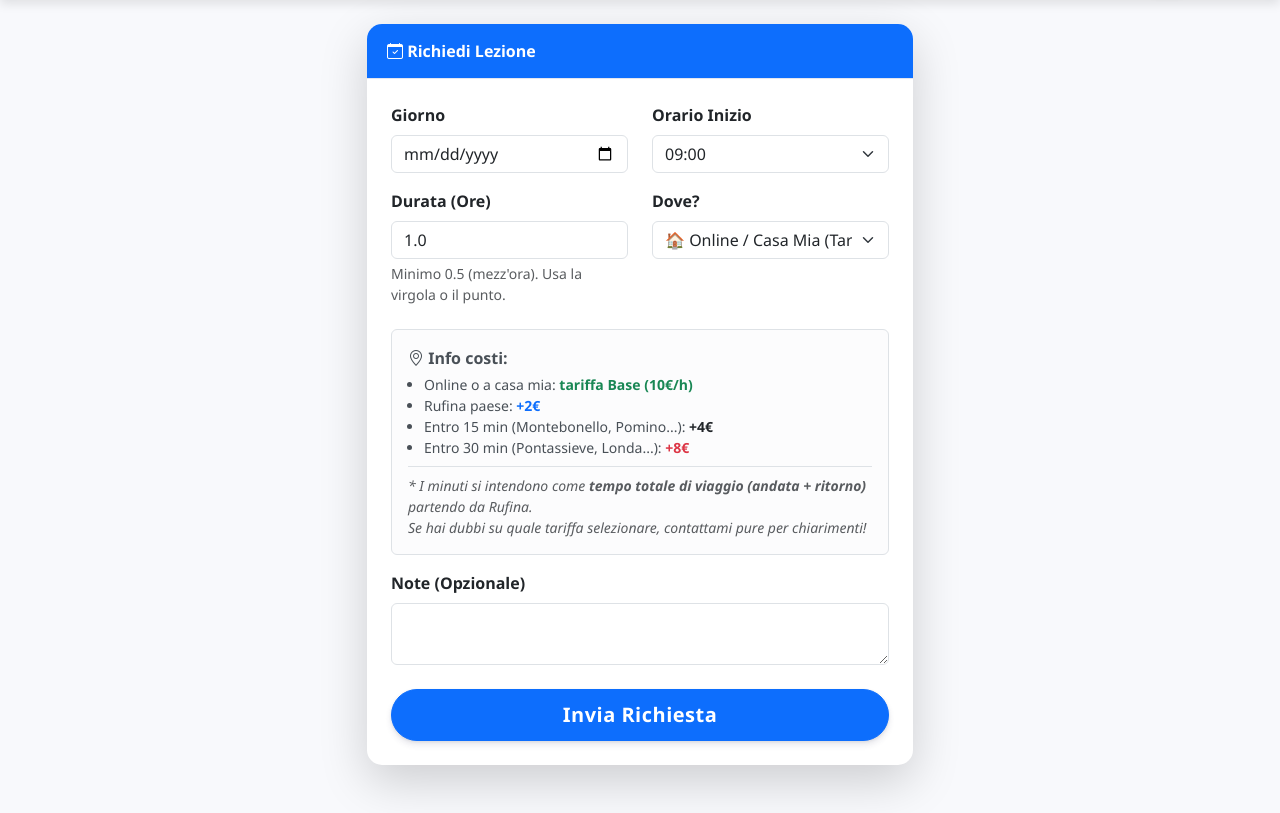
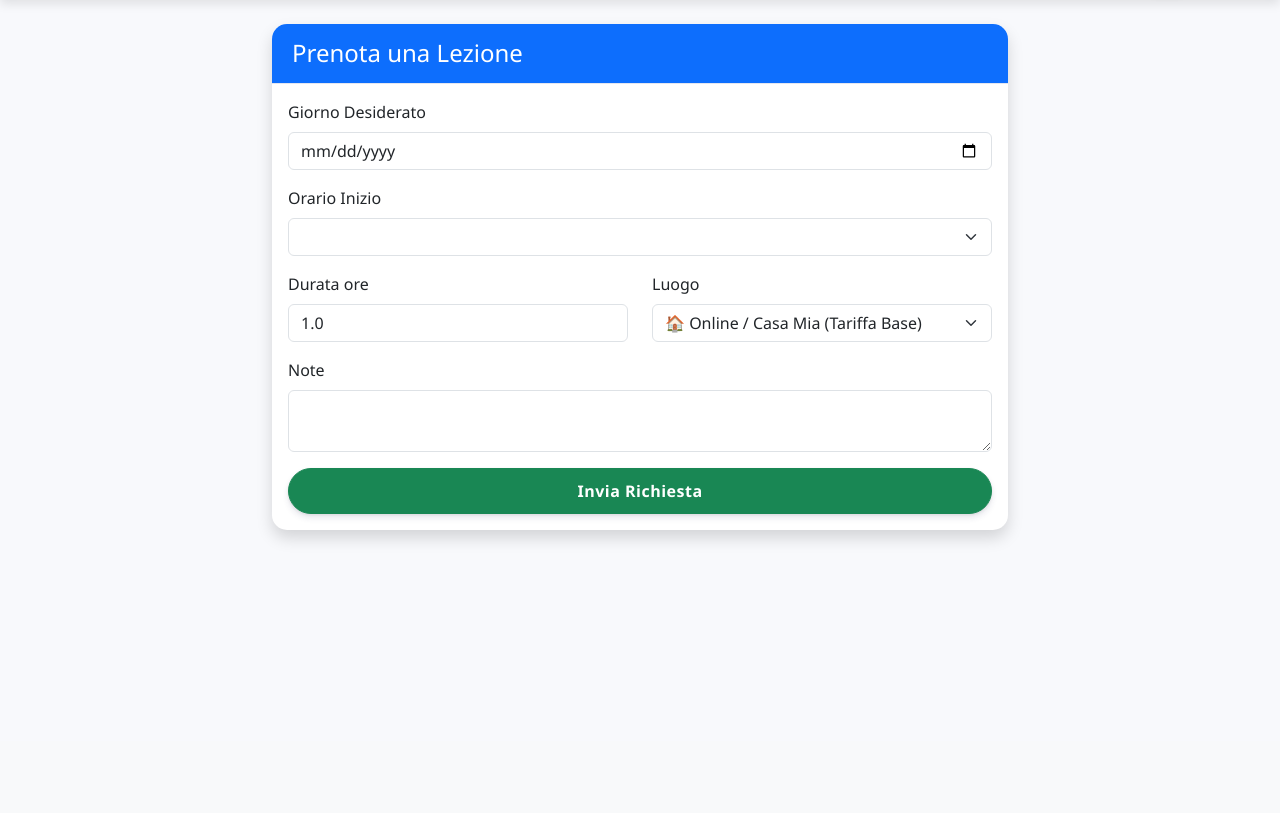
Before and after one commit to frago0312/fg-ripetizioni, a Django app: page /prenota/ in a window 1280 px wide. Shown: the part 59-872 px from the top of the page. After the commit the page ends 600 px from the top, so only its background shows below. Run offline with Django 5.2, Linux system fonts and the light colour scheme; the visitor is signed in with stand-in values (Sample User, id 1); lists and menus that the app fills with data are empty; some libraries are stand-ins or nearby versions.

Commit message:
gestione orari dinamici e htmx

```diff
--- a/core/forms.py
+++ b/core/forms.py
@@ -1,27 +1,13 @@
 from django import forms
 from django.contrib.auth.forms import UserCreationForm
 from django.contrib.auth.models import User
-from .models import Lezione
+from .models import Lezione, Disponibilita
 import datetime
 from django.utils import timezone
 from datetime import timedelta
 
-# --- 1. CONFIGURAZIONE DISPONIBILITÀ (0=Lun, 6=Dom) ---
-ORARI_SETTIMANALI = {
-    0: ['14:30', '15:00', '15:30', '16:00', '16:30', '17:00', '17:30', '18:00', '18:30', '19:00'],
-    1: ['09:00', '09:30', '10:00', '10:30', '11:00', '11:30', '14:00', '14:30', '15:00', '15:30'],
-    2: ['14:30', '15:00', '15:30', '16:00', '16:30', '17:00', '17:30', '18:00', '18:30'],
-    3: ['14:30', '15:00', '15:30', '16:00', '16:30', '17:00', '17:30', '18:00', '18:30'],
-    4: ['14:30', '15:00', '15:30', '16:00', '16:30', '17:00', '17:30', '18:00'],
-}
 
-TUTTI_ORARI = sorted(list(set([ora for lista in ORARI_SETTIMANALI.values() for ora in lista])))
-SCELTE_ORARI = [(ora, ora) for ora in TUTTI_ORARI]
-
-
-# --- 2. NUOVO FORM REGISTRAZIONE (CON EMAIL OBBLIGATORIA) ---
 class RegistrazioneForm(UserCreationForm):
-    # Sovrascriviamo i campi per renderli obbligatori e tradotti in italiano
     email = forms.EmailField(required=True, label="Indirizzo Email")
     first_name = forms.CharField(required=True, label="Nome")
     last_name = forms.CharField(required=True, label="Cognome")
@@ -31,14 +17,22 @@ class RegistrazioneForm(UserCreationForm):
         fields = ['username', 'email', 'first_name', 'last_name']
 
 
-# --- 3. FORM PRENOTAZIONE (CON LOGICA ORARI) ---
 class PrenotazioneForm(forms.ModelForm):
     data = forms.DateField(
-        widget=forms.DateInput(attrs={'type': 'date', 'class': 'form-control'}),
+        widget=forms.DateInput(attrs={
+            'type': 'date',
+            'class': 'form-control',
+            # QUI STA LA MAGIA HTMX:
+            'hx-get': '/htmx/get-orari/',
+            'hx-target': '#id_ora',
+            'hx-trigger': 'change'
+        }),
         label="Giorno Desiderato"
     )
+
+    # Inizialmente vuoto, verrà riempito da HTMX o dalla validazione
     ora = forms.ChoiceField(
-        choices=SCELTE_ORARI,
+        choices=[],
         widget=forms.Select(attrs={'class': 'form-select'}),
         label="Orario Inizio"
     )
@@ -52,6 +46,13 @@ class PrenotazioneForm(forms.ModelForm):
             'note': forms.Textarea(attrs={'class': 'form-control', 'rows': 2}),
         }
 
+    def __init__(self, *args, **kwargs):
+        super().__init__(*args, **kwargs)
+        # Se c'è un input (POST), dobbiamo popolare le scelte dell'ora
+        # altrimenti Django dice "Scelta non valida"
+        if 'data' in self.data and 'ora' in self.data:
+            self.fields['ora'].choices = [(self.data['ora'], self.data['ora'])]
+
     def clean(self):
         cleaned_data = super().clean()
         data_scelta = cleaned_data.get("data")
@@ -62,19 +63,28 @@ class PrenotazioneForm(forms.ModelForm):
             orario_str = f"{data_scelta} {ora_scelta}"
             inizio_richiesto = datetime.datetime.strptime(orario_str, "%Y-%m-%d %H:%M")
             inizio_richiesto = timezone.make_aware(inizio_richiesto)
+
+            # Validazione: Controlla se il giorno è disponibile nel DB
+            giorno_sett = inizio_richiesto.weekday()
+            try:
+                disp = Disponibilita.objects.get(giorno=giorno_sett)
+            except Disponibilita.DoesNotExist:
+                raise forms.ValidationError("In questo giorno non faccio lezione (controlla Admin).")
+
+            # Controllo range orario
+            ora_inizio_disp = datetime.datetime.combine(data_scelta, disp.ora_inizio)
+            ora_fine_disp = datetime.datetime.combine(data_scelta, disp.ora_fine)
+
+            # Rendiamo offset-aware per il confronto
+            ora_inizio_disp = timezone.make_aware(ora_inizio_disp)
+            ora_fine_disp = timezone.make_aware(ora_fine_disp)
+
             fine_richiesta = inizio_richiesto + timedelta(hours=float(durata))
 
-            if inizio_richiesto < timezone.now():
-                raise forms.ValidationError("Non puoi prenotare nel passato!")
+            if inizio_richiesto < ora_inizio_disp or fine_richiesta > ora_fine_disp:
+                raise forms.ValidationError(f"Orario fuori disponibilità ({disp.ora_inizio} - {disp.ora_fine})")
 
-            weekday = inizio_richiesto.weekday()
-
-            if weekday not in ORARI_SETTIMANALI:
-                raise forms.ValidationError("In questo giorno non faccio lezione.")
-
-            if ora_scelta not in ORARI_SETTIMANALI[weekday]:
-                raise forms.ValidationError(f"Alle {ora_scelta} non sono disponibile. Controlla gli orari.")
-
+            # Controllo sovrapposizioni
             conflitti = Lezione.objects.filter(
                 stato__in=['RICHIESTA', 'CONFERMATA'],
                 data_inizio__lt=fine_richiesta,
@@ -84,7 +94,7 @@ class PrenotazioneForm(forms.ModelForm):
                 fine_lezione = lezione.data_inizio + timedelta(hours=float(lezione.durata_ore))
                 if inizio_richiesto < fine_lezione and fine_richiesta > lezione.data_inizio:
                     raise forms.ValidationError(
-                        f"Orario occupato ({lezione.data_inizio.strftime('%H:%M')} - {fine_lezione.strftime('%H:%M')}).")
+                        f"Orario occupato da un'altra lezione ({lezione.data_inizio.strftime('%H:%M')}).")
 
             cleaned_data['data_inizio_calcolata'] = inizio_richiesto
 
--- a/core/views.py
+++ b/core/views.py
@@ -4,10 +4,13 @@ from django.db.models import Sum
 from django.contrib import messages
 from django.core.mail import send_mail
 from django.conf import settings
+from django.http import HttpResponse
+from datetime import datetime, timedelta, time
+from django.utils import timezone
 
 # IMPORTA IL NUOVO FORM DI REGISTRAZIONE
 from .forms import PrenotazioneForm, RegistrazioneForm
-from .models import Lezione
+from .models import Lezione, Disponibilita
 
 
 @login_required
@@ -69,3 +72,69 @@ def registrazione(request):
         form = RegistrazioneForm()
 
     return render(request, 'registration/register.html', {'form': form})
+
+
+def get_orari_disponibili(request):
+    data_str = request.GET.get('data')
+    if not data_str:
+        return HttpResponse("<option value=''>Seleziona prima una data</option>")
+
+    try:
+        data_scelta = datetime.strptime(data_str, "%Y-%m-%d").date()
+    except ValueError:
+        return HttpResponse("<option value=''>Data non valida</option>")
+
+    giorno_settimana = data_scelta.weekday()
+
+    # 1. Cerchiamo la tua disponibilità per quel giorno nel DB
+    try:
+        disp = Disponibilita.objects.get(giorno=giorno_settimana)
+    except Disponibilita.DoesNotExist:
+        return HttpResponse("<option value=''>Nessuna lezione in questo giorno</option>")
+
+    # 2. Generiamo gli slot di 30 minuti
+    orari_possibili = []
+    ora_corrente = datetime.combine(data_scelta, disp.ora_inizio)
+    ora_fine = datetime.combine(data_scelta, disp.ora_fine)
+
+    while ora_corrente < ora_fine:
+        orari_possibili.append(ora_corrente)
+        ora_corrente += timedelta(minutes=30)
+
+    # 3. Filtriamo quelli occupati
+    # Troviamo le lezioni confermate o in richiesta per quel giorno
+    lezioni_giorno = Lezione.objects.filter(
+        data_inizio__date=data_scelta,
+        stato__in=['RICHIESTA', 'CONFERMATA']
+    )
+
+    orari_liberi = []
+    for orario in orari_possibili:
+        occupato = False
+        # Rendiamo l'orario timezone-aware per il confronto
+        inizio_slot = timezone.make_aware(orario)
+        fine_slot = inizio_slot + timedelta(hours=1.0)  # Supponiamo durata minima 1h per il check, ma affiniamo sotto
+
+        for lezione in lezioni_giorno:
+            # Calcoliamo inizio e fine della lezione esistente
+            lezione_inizio = lezione.data_inizio
+            # Se la lezione non ha durata, assumiamo 1h per sicurezza
+            durata = float(lezione.durata_ore) if lezione.durata_ore else 1.0
+            lezione_fine = lezione_inizio + timedelta(hours=durata)
+
+            # Controllo sovrapposizione:
+            # Uno slot è occupato se inizia PRIMA che l'altra finisca E finisce DOPO che l'altra inizi
+            # Qui controlliamo solo l'inizio dello slot per semplicità
+            if lezione_inizio <= inizio_slot < lezione_fine:
+                occupato = True
+                break
+
+        if not occupato:
+            # Formattiamo l'orario per l'HTML (HH:MM)
+            str_orario = orario.strftime("%H:%M")
+            orari_liberi.append(f"<option value='{str_orario}'>{str_orario}</option>")
+
+    if not orari_liberi:
+        return HttpResponse("<option value=''>Tutto occupato!</option>")
+
+    return HttpResponse("".join(orari_liberi))
--- a/ripetizioni/settings.py
+++ b/ripetizioni/settings.py
@@ -137,3 +137,5 @@ EMAIL_HOST_USER = os.getenv('EMAIL_HOST_USER')
 EMAIL_HOST_PASSWORD = os.getenv('EMAIL_PASSWORD')
 
 DEFAULT_FROM_EMAIL = f'FG Ripetizioni <{EMAIL_HOST_USER}>'
+
+DEFAULT_AUTO_FIELD = 'django.db.models.BigAutoField'
--- a/ripetizioni/urls.py
+++ b/ripetizioni/urls.py
@@ -27,4 +27,5 @@ urlpatterns = [
     path('register/', views.registrazione, name='register'),
     path('', views.dashboard, name='dashboard'),
     path('prenota/', views.prenota, name='prenota'),
+    path('htmx/get-orari/', views.get_orari_disponibili, name='get_orari'),
 ]
--- a/templates/core/prenota.html
+++ b/templates/core/prenota.html
@@ -1,78 +1,58 @@
 {% extends 'base.html' %}
 
 {% block content %}
+<script src="https://unpkg.com/htmx.org@1.9.10"></script>
+
 <div class="row justify-content-center">
-    <div class="col-md-8 col-lg-6">
-        <div class="card shadow-lg">
+    <div class="col-md-8">
+        <div class="card shadow">
             <div class="card-header bg-primary text-white">
-                <i class="bi bi-calendar-check"></i> Richiedi Lezione
+                <h4 class="mb-0">Prenota una Lezione</h4>
             </div>
-            <div class="card-body p-4">
-
+            <div class="card-body">
                 <form method="post">
                     {% csrf_token %}
 
-                    <div class="row">
-                        <div class="col-md-6 mb-3">
-                            <label class="form-label fw-bold">Giorno</label>
-                            {{ form.data }}
+                    {% if form.non_field_errors %}
+                        <div class="alert alert-danger">
+                            {{ form.non_field_errors }}
                         </div>
-                        <div class="col-md-6 mb-3">
-                            <label class="form-label fw-bold">Orario Inizio</label>
-                            {{ form.ora }}
-                        </div>
+                    {% endif %}
+
+                    <div class="mb-3">
+                        <label class="form-label">{{ form.data.label }}</label>
+                        {{ form.data }}
+                        {% if form.data.errors %}
+                            <div class="text-danger small">{{ form.data.errors }}</div>
+                        {% endif %}
+                    </div>
+
+                    <div class="mb-3">
+                        <label class="form-label">{{ form.ora.label }}</label>
+                        {{ form.ora }}
+                        {% if form.ora.errors %}
+                            <div class="text-danger small">{{ form.ora.errors }}</div>
+                        {% endif %}
                     </div>
 
                     <div class="row">
                         <div class="col-md-6 mb-3">
-                            <label class="form-label fw-bold">Durata (Ore)</label>
-                            <!-- Nota: step="0.5" permette di selezionare 1.5, 2.0, 2.5 -->
+                            <label class="form-label">{{ form.durata_ore.label }}</label>
                             {{ form.durata_ore }}
-                            <div class="form-text">Minimo 0.5 (mezz'ora). Usa la virgola o il punto.</div>
                         </div>
                         <div class="col-md-6 mb-3">
-                            <label class="form-label fw-bold">Dove?</label>
+                            <label class="form-label">{{ form.luogo.label }}</label>
                             {{ form.luogo }}
                         </div>
                     </div>
 
-                    <!-- Nuova Legenda Zone -->
-                    <div class="alert alert-light border mt-2">
-                        <strong><i class="bi bi-geo-alt"></i> Info costi:</strong>
-                        <ul class="mb-2 ps-3 mt-1 small">
-                            <li>Online o a casa mia: <span class="text-success fw-bold">tariffa Base (10€/h)</span></li>
-                            <li>Rufina paese: <span class="text-primary fw-bold">+2€</span></li>
-                            <li>Entro 15 min (Montebonello, Pomino...): <span class="text-warning text-dark fw-bold">+4€</span></li>
-                            <li>Entro 30 min (Pontassieve, Londa...): <span class="text-danger fw-bold">+8€</span></li>
-                        </ul>
-                        <div class="border-top pt-2">
-                            <p class="small text-muted mb-0 fst-italic">
-                                * I minuti si intendono come <strong>tempo totale di viaggio (andata + ritorno)</strong> partendo da Rufina.<br>
-                                Se hai dubbi su quale tariffa selezionare, contattami pure per chiarimenti!
-                            </p>
-                        </div>
-                    </div>
-                    <div class="mb-4">
-                        <label class="form-label fw-bold">Note (Opzionale)</label>
+                    <div class="mb-3">
+                        <label class="form-label">{{ form.note.label }}</label>
                         {{ form.note }}
                     </div>
 
-                    <!-- Mostra errori globali (es. orario non disponibile) -->
-                    {% if form.non_field_errors %}
-                        <div class="alert alert-danger">
-                            {% for error in form.non_field_errors %}
-                                {{ error }}
-                            {% endfor %}
-                        </div>
-                    {% endif %}
-
-                    <div class="d-grid">
-                        <button type="submit" class="btn btn-primary btn-lg">
-                            Invia Richiesta
-                        </button>
-                    </div>
+                    <button type="submit" class="btn btn-success w-100">Invia Richiesta</button>
                 </form>
-
             </div>
         </div>
     </div>
```
Also changed, not shown: core/admin.py (+33 -22 lines), core/models.py (+17 -0 lines), core/migrations/0003_disponibilita_alter_lezione_id.py (added), core/migrations/0004_alter_disponibilita_id_alter_lezione_id.py (added).
